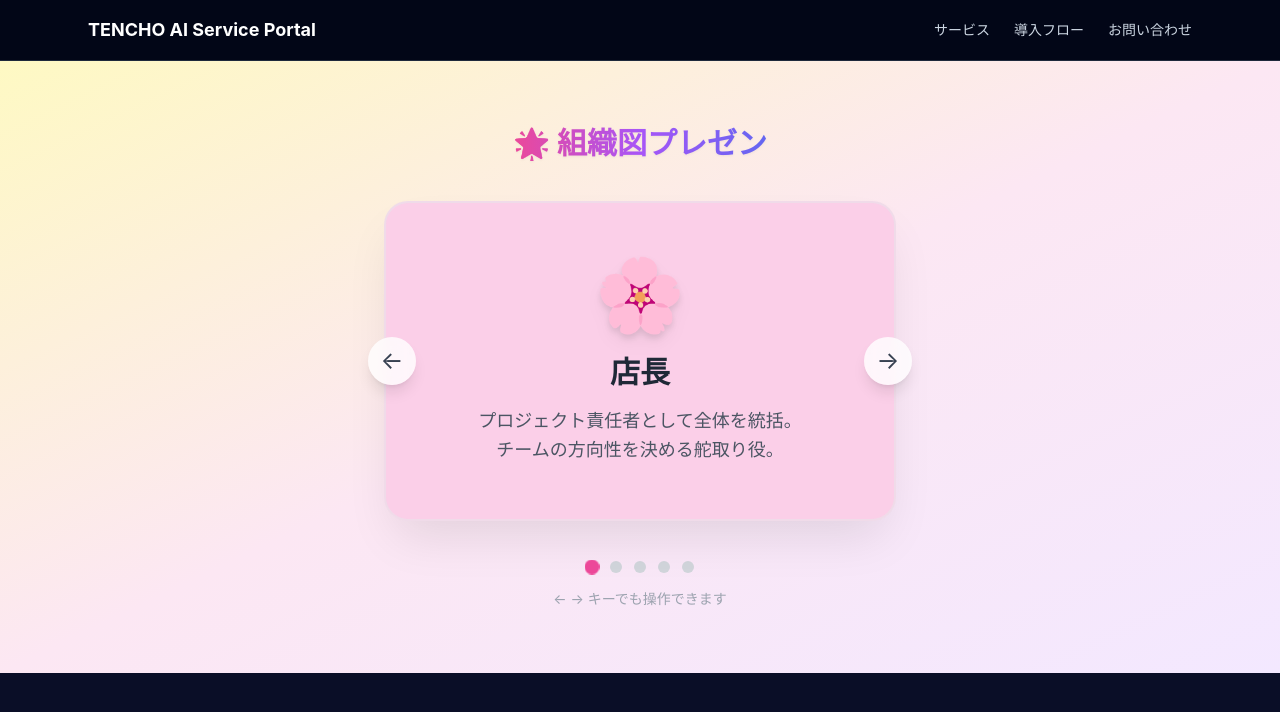
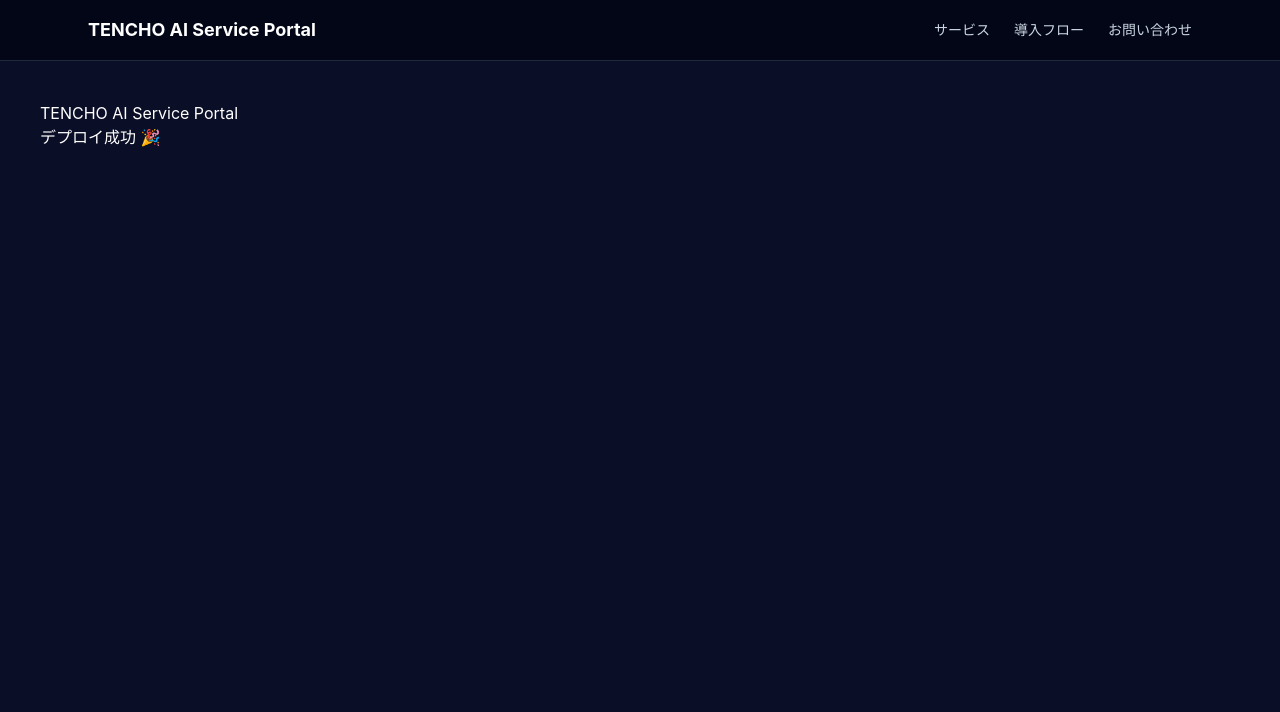
Before and after one commit to Tencho-AI-893/cloudflare-service-portal, a Next.js app in the folder Projects/cloudflare-service-portal/: page / in a window 1280 px wide. Shown: the top 712 px of the page. Built offline with nearby package versions, Linux system fonts and the light colour scheme.

Commit message:
トップページ追加

```diff
--- a/Projects/cloudflare-service-portal/app/page.tsx
+++ b/Projects/cloudflare-service-portal/app/page.tsx
@@ -1,144 +1,8 @@
-// components/PresentationSlide.tsx
-"use client";
-import React, { useState, useEffect, useCallback } from "react";
-
-type Slide = {
-  id: string;
-  emoji: string;
-  title: string;
-  description: string;
-  color: string; // Tailwindのbg-xxx-100形式
-};
-
-const slides: Slide[] = [
-  {
-    id: "manager",
-    emoji: "🌸",
-    title: "店長",
-    description: "プロジェクト責任者として全体を統括。\nチームの方向性を決める舵取り役。",
-    color: "bg-pink-200",
-  },
-  {
-    id: "claude",
-    emoji: "🐳",
-    title: "Claude Code",
-    description: "AIコーディング支援ツール。\nコードの提案やデバッグをサポート。",
-    color: "bg-blue-200",
-  },
-  {
-    id: "deepseek",
-    emoji: "🌿",
-    title: "DeepSeek",
-    description: "高性能なローカルLLM。\n手元のマシンで動く強力なAI。",
-    color: "bg-green-200",
-  },
-  {
-    id: "ollama",
-    emoji: "⚡",
-    title: "Ollama / Continue",
-    description: "ローカル実行環境。\nVS Codeと連携し即座にコード生成。",
-    color: "bg-yellow-200",
-  },
-  {
-    id: "github",
-    emoji: "🚀",
-    title: "GitHub / Cloudflare",
-    description: "コード管理と自動デプロイ。\n世界中に高速配信する基盤。",
-    color: "bg-purple-200",
-  },
-];
-
-export default function PresentationSlide() {
-  const [currentIndex, setCurrentIndex] = useState(0);
-  const [isAnimating, setIsAnimating] = useState(false);
-
-  const goToSlide = useCallback(
-    (index: number) => {
-      if (isAnimating) return;
-      const newIndex = ((index % slides.length) + slides.length) % slides.length;
-      if (newIndex === currentIndex) return;
-      setIsAnimating(true);
-      setTimeout(() => {
-        setCurrentIndex(newIndex);
-        setIsAnimating(false);
-      }, 300);
-    },
-    [currentIndex, isAnimating]
-  );
-
-  const nextSlide = useCallback(() => goToSlide(currentIndex + 1), [currentIndex, goToSlide]);
-  const prevSlide = useCallback(() => goToSlide(currentIndex - 1), [currentIndex, goToSlide]);
-
-  // キーボード操作
-  useEffect(() => {
-    const handleKeyDown = (e: KeyboardEvent) => {
-      if (e.key === "ArrowRight") nextSlide();
-      if (e.key === "ArrowLeft") prevSlide();
-    };
-    window.addEventListener("keydown", handleKeyDown);
-    return () => window.removeEventListener("keydown", handleKeyDown);
-  }, [nextSlide, prevSlide]);
-
-  const slide = slides[currentIndex];
-
+export default function Home() {
   return (
-    <section className="relative py-16 px-4 bg-gradient-to-br from-yellow-100 via-pink-100 to-purple-100 min-h-[70vh] flex flex-col justify-center items-center select-none">
-      <h2 className="text-3xl font-extrabold mb-10 text-transparent bg-clip-text bg-gradient-to-r from-pink-500 via-purple-500 to-indigo-500 drop-shadow-sm">
-        🌟 組織図プレゼン
-      </h2>
-
-      {/* スライド本体 */}
-      <div className="relative w-full max-w-lg mx-auto">
-        {/* ナビゲーションボタン（左） */}
-        <button
-          onClick={prevSlide}
-          className="absolute left-0 top-1/2 -translate-y-1/2 -translate-x-4 z-20 w-12 h-12 rounded-full bg-white/80 backdrop-blur shadow-lg flex items-center justify-center text-2xl text-gray-700 hover:bg-white hover:scale-110 transition-all duration-200 active:scale-95"
-          aria-label="前のスライド"
-        >
-          ←
-        </button>
-
-        {/* スライドカード */}
-        <div
-          className={`${slide.color} border-2 border-gray-200/50 rounded-3xl p-10 shadow-2xl shadow-black/10 backdrop-blur-sm w-full min-h-[320px] flex flex-col items-center justify-center text-center transition-all duration-300 ${
-            isAnimating ? "opacity-0 scale-95" : "opacity-100 scale-100"
-          }`}
-        >
-          <div className="text-7xl mb-6 drop-shadow-lg animate-bounce-in">
-            {slide.emoji}
-          </div>
-          <h3 className="text-3xl font-bold text-gray-800 mb-4">{slide.title}</h3>
-          <p className="text-lg text-gray-600 whitespace-pre-line leading-relaxed">
-            {slide.description}
-          </p>
-        </div>
-
-        {/* ナビゲーションボタン（右） */}
-        <button
-          onClick={nextSlide}
-          className="absolute right-0 top-1/2 -translate-y-1/2 translate-x-4 z-20 w-12 h-12 rounded-full bg-white/80 backdrop-blur shadow-lg flex items-center justify-center text-2xl text-gray-700 hover:bg-white hover:scale-110 transition-all duration-200 active:scale-95"
-          aria-label="次のスライド"
-        >
-          →
-        </button>
-      </div>
-
-      {/* インジケーター（ドット） */}
-      <div className="flex gap-3 mt-10">
-        {slides.map((s, i) => (
-          <button
-            key={s.id}
-            onClick={() => goToSlide(i)}
-            className={`w-3 h-3 rounded-full transition-all duration-300 ${
-              i === currentIndex ? "bg-pink-500 scale-125" : "bg-gray-300 hover:bg-gray-400"
-            }`}
-            aria-label={`スライド${i + 1}へ移動`}
-          />
-        ))}
-      </div>
-
-      {/* キーボード操作のヒント */}
-      <p className="text-sm text-gray-400 mt-4">← → キーでも操作できます</p>
-    </section>
+    <main style={{padding: "40px"}}>
+      <h1>TENCHO AI Service Portal</h1>
+      <p>デプロイ成功 🎉</p>
+    </main>
   );
 }
```
